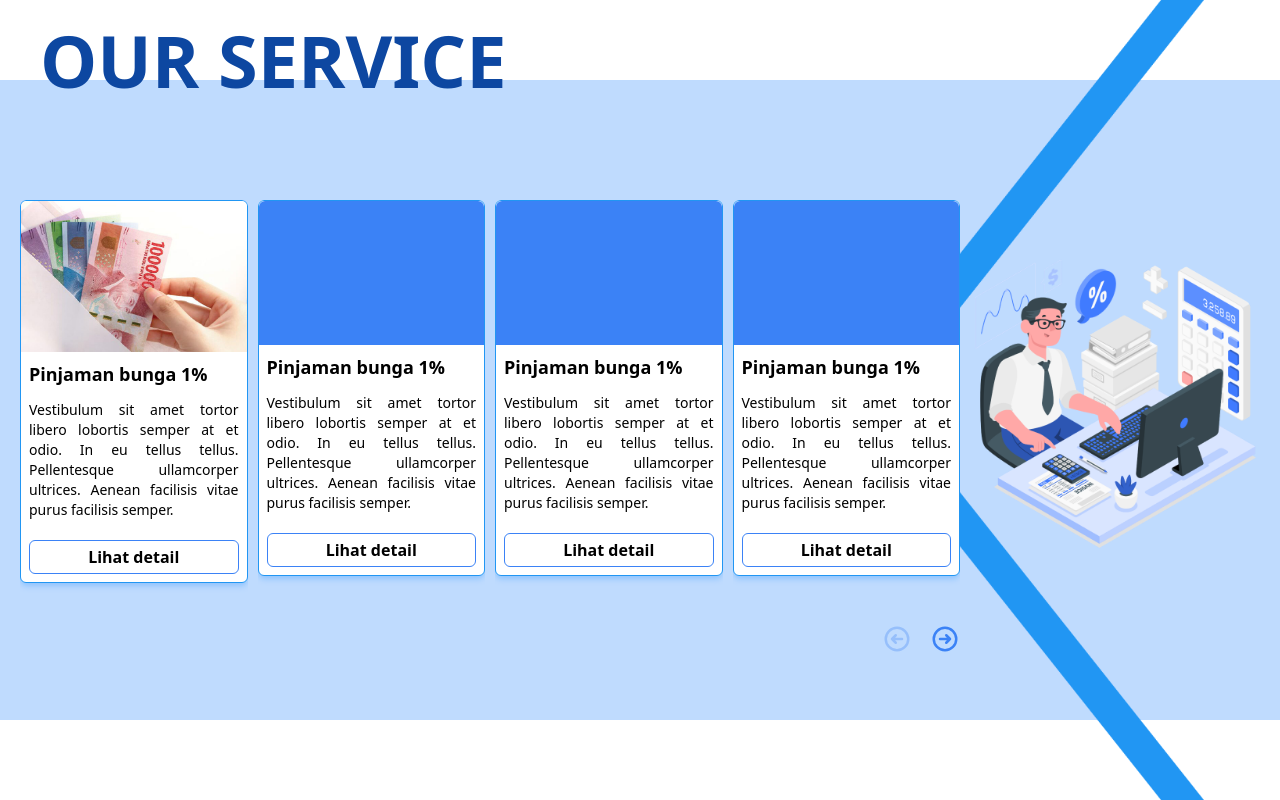
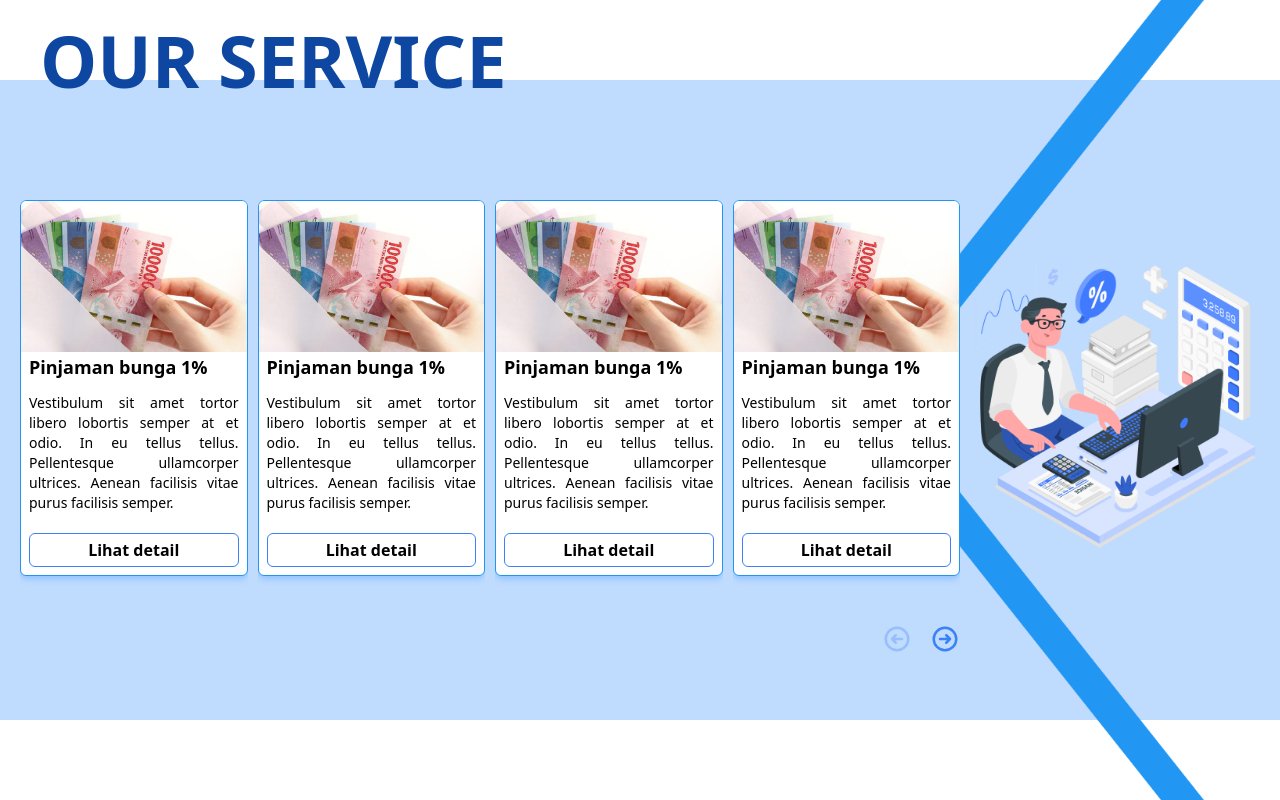
Before and after one commit to rizkymakruf/slider-navigasi, a Next.js app: page / in a window 1280 px wide. Built offline with nearby package versions, Linux system fonts and the light colour scheme.

Commit message:
initial commit

```diff
--- a/components/slider/embla.js
+++ b/components/slider/embla.js
@@ -42,7 +42,7 @@ const EmblaCarousel = ({ slides }) => {
           <div className="embla__slide">
             <div className="embla__slide__inner relative rounded-md">
               <div className="border border-[#2196F3] bg-white rounded-md shadow-md shadow-blue-300">
-                <div className="w-full h-36rounded-t-md">
+                <div className="w-full h-36 rounded-t-md">
                   <Image
                     src={Pic1}
                     layout={"responsive"}
@@ -69,7 +69,14 @@ const EmblaCarousel = ({ slides }) => {
           <div className="embla__slide">
             <div className="embla__slide__inner relative rounded-md">
               <div className="border border-[#2196F3] bg-white rounded-md shadow-md shadow-blue-300">
-                <div className="w-full h-36 bg-blue-500 rounded-t-md"></div>
+                <div className="w-full h-36 rounded-t-md">
+                  <Image
+                    src={Pic1}
+                    layout={"responsive"}
+                    objectFit={"cover"}
+                    className={"rounded-t-md"}
+                  />
+                </div>
                 <div className="w-full rounded-b-md px-2 py-2 flex flex-col space-y-3">
                   <p className="text-lg font-semibold text-left">
                     Pinjaman bunga 1%
@@ -89,7 +96,14 @@ const EmblaCarousel = ({ slides }) => {
           <div className="embla__slide">
             <div className="embla__slide__inner relative rounded-md">
               <div className="border border-[#2196F3] bg-white rounded-md shadow-md shadow-blue-300">
-                <div className="w-full h-36 bg-blue-500 rounded-t-md"></div>
+                <div className="w-full h-36 rounded-t-md">
+                  <Image
+                    src={Pic1}
+                    layout={"responsive"}
+                    objectFit={"cover"}
+                    className={"rounded-t-md"}
+                  />
+                </div>
                 <div className="w-full rounded-b-md px-2 py-2 flex flex-col space-y-3">
                   <p className="text-lg font-semibold text-left">
                     Pinjaman bunga 1%
@@ -109,7 +123,14 @@ const EmblaCarousel = ({ slides }) => {
           <div className="embla__slide">
             <div className="embla__slide__inner relative rounded-md">
               <div className="border border-[#2196F3] bg-white rounded-md shadow-md shadow-blue-300">
-                <div className="w-full h-36 bg-blue-500 rounded-t-md"></div>
+                <div className="w-full h-36 rounded-t-md">
+                  <Image
+                    src={Pic1}
+                    layout={"responsive"}
+                    objectFit={"cover"}
+                    className={"rounded-t-md"}
+                  />
+                </div>
                 <div className="w-full rounded-b-md px-2 py-2 flex flex-col space-y-3">
                   <p className="text-lg font-semibold text-left">
                     Pinjaman bunga 1%
@@ -129,7 +150,14 @@ const EmblaCarousel = ({ slides }) => {
           <div className="embla__slide">
             <div className="embla__slide__inner relative rounded-md">
               <div className="border border-[#2196F3] bg-white rounded-md shadow-md shadow-blue-300">
-                <div className="w-full h-36 bg-blue-500 rounded-t-md"></div>
+                <div className="w-full h-36 rounded-t-md">
+                  <Image
+                    src={Pic1}
+                    layout={"responsive"}
+                    objectFit={"cover"}
+                    className={"rounded-t-md"}
+                  />
+                </div>
                 <div className="w-full rounded-b-md px-2 py-2 flex flex-col space-y-3">
                   <p className="text-lg font-semibold text-left">
                     Pinjaman bunga 1%
```
